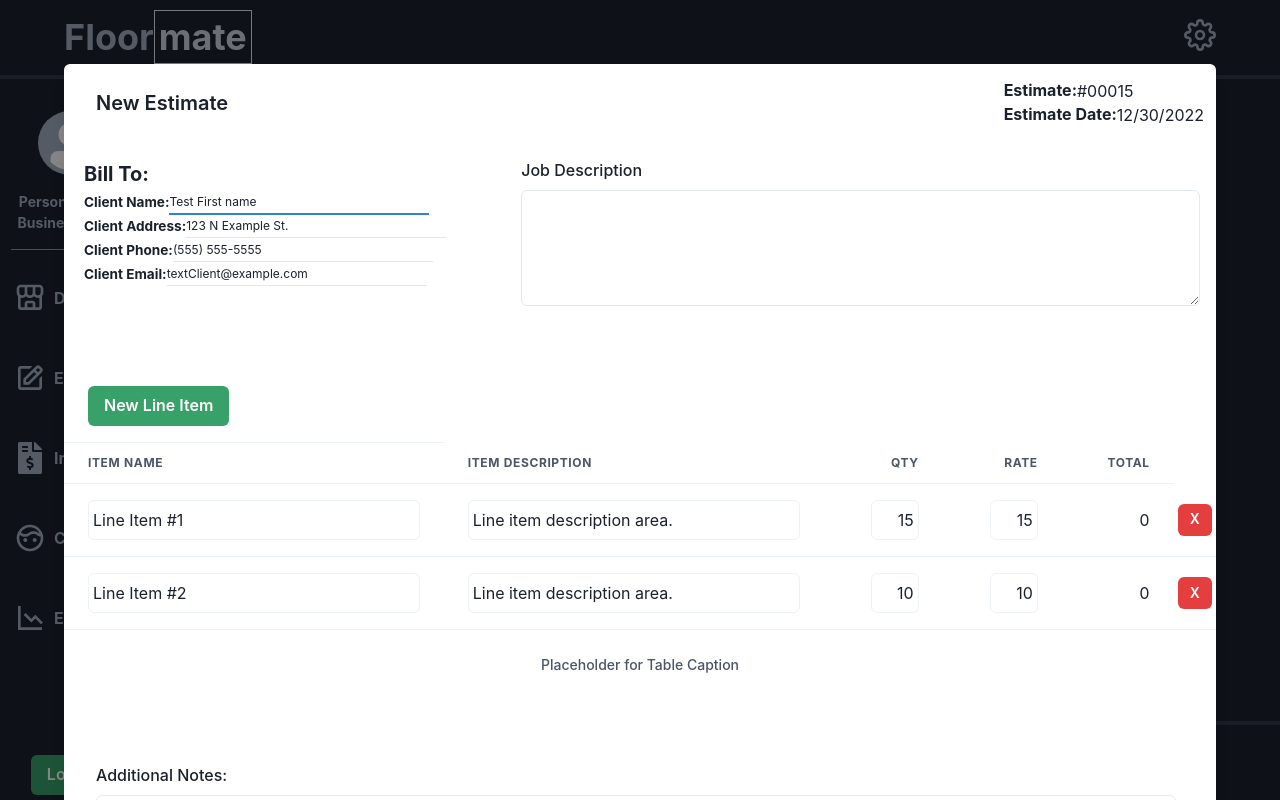
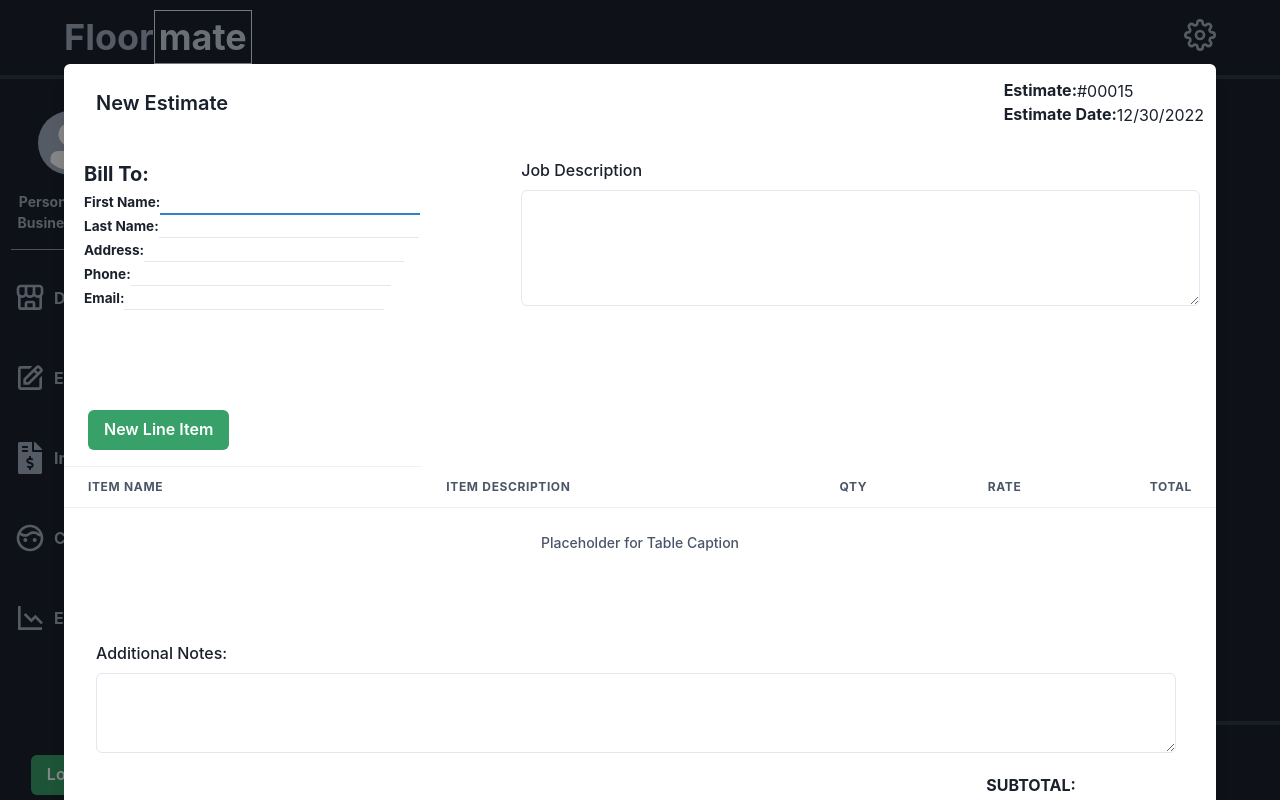
Before and after one commit to AnthonyJRay/floormate, a React (Vite) app: page /estimates in a window 1280 px wide. Both pictures are taken after a click on the button "New Estimate". Built offline with nearby package versions, Linux system fonts and the light colour scheme.

Commit message:
Working through getting default Estimate state to pass down to EstimateForm through props without going undefined.

```diff
--- a/src/components/estimates/EstimateForm.jsx
+++ b/src/components/estimates/EstimateForm/EstimateForm.jsx
@@ -63,9 +63,10 @@ const initialEstimateForm = {
   ],
 };
 
-export default function NewEstimate({
-  onSave = () => {},
-  onChange = () => {},
+export default function EstimateForm({
+  formValues = {},
+  // onSave = () => {},
+  // onChange = () => {},
   onDelete = () => {},
   addLineItem = () => {},
   btnColor = "",
@@ -74,113 +75,12 @@ export default function NewEstimate({
 }) {
   const { isOpen, onOpen, onClose } = useDisclosure();
 
-  const [estimateFormData, setEstimateFormData] = useState(initialEstimateForm);
+  // const [estimateFormData, setEstimateFormData] = useState(initialEstimateForm);
 
-  // Qty Input
-  const handleQtyInput = (e, id) => {
-    estimateFormData.lineItems.map((item) => {
-      if (item.lineItemsID === id + 1) {
-        item.lineItemsQty = e.target.value;
-        if (item.lineItemsQty < 0) {
-          item.lineItemsQty = 0;
-        }
-        let qty = parseFloat(item.lineItemsQty);
-        let rate = parseFloat(item.lineItemsRate);
-        if (isNaN(qty)) {
-          qty = 0;
-        }
-        if (isNaN(rate)) {
-          rate = 0;
-        }
-        item.lineItemsTotal = qty * rate;
-        setEstimateFormData((prevState) => ({
-          lineItems: [...prevState.lineItems],
-        }));
-      }
-    });
-    handleInputTotals();
-  };
+  // Removed helper functions from here and moved them to the HelperFunctions.jsx file.
 
-  // Rate Input
-  const handleRateInput = (e, id) => {
-    estimateFormData.lineItems.map((item) => {
-      if (item.lineItemsID === id + 1) {
-        item.lineItemsRate = e.target.value;
-        if (item.lineItemsRate < 0) {
-          item.lineItemsRate = 0;
-        }
-        let qty = parseFloat(item.lineItemsQty);
-        let rate = parseFloat(item.lineItemsRate);
-        if (isNaN(qty)) {
-          qty = 0;
-        }
-        if (isNaN(rate)) {
-          rate = 0;
-        }
-        item.lineItemsTotal = qty * rate;
-        setEstimateFormData((prevState) => ({
-          lineItems: [...prevState.lineItems],
-        }));
-      }
-    });
-    handleInputTotals();
-  };
-
-  // Get Tax
-  const handleTaxInput = (e) => {
-    let taxInput = e.target.value;
-    let taxRate = parseFloat(taxInput) / 100;
-    if (isNaN(taxRate)) {
-      taxRate = 0;
-    }
-    let subtotal = estimateFormData.estimateSubTotal;
-    let taxAmount = subtotal * taxRate;
-    if (isNaN(taxInput)) {
-      taxRate = 0;
-    }
-
-    setEstimateFormData((prevState) => ({
-      ...prevState,
-      estimateTaxRate: taxInput,
-      estimateTotal: subtotal + taxAmount,
-    }));
-    return taxInput;
-  };
-
-  // Get Totals from inputs
-  const handleInputTotals = () => {
-    let subtotal = 0;
-    estimateFormData.lineItems.map((item) => {
-      subtotal = subtotal + item.lineItemsTotal;
-    });
-    if (subtotal === estimateFormData.estimateSubTotal) {
-      return;
-    }
-    setEstimateFormData((prevState) => ({
-      ...prevState,
-      estimateSubTotal: subtotal,
-    }));
-    return subtotal;
-  };
-
-  // Add new line item
-  const handleAddItem = (e) => {
-    setEstimateFormData((prevState) => ({
-      lineItems: [
-        ...prevState.lineItems,
-        {
-          lineItemsID: 3, // This needs a better way to dynamically add an ID property. Only 3 line items allowed before errors because 4th still has ID of 3.
-          lineItemsName: "New line item!",
-          lineItemsDesc: "New line item created with Add new button!",
-          lineItemsQty: 0,
-          lineItemsRate: 0,
-          lineItemsTotal: 0,
-        },
-      ],
-    }));
-  };
-
-  const currentDate = new Date().toLocaleDateString();
+  const { estimateDate } = formValues;
+  console.log(formValues);
 
   return (
     <Box>
@@ -215,7 +115,7 @@ export default function NewEstimate({
                   height={"100%"}
                 >
                   <Heading size={"sm"}>Estimate Date:</Heading>
-                  <Text>{currentDate}</Text>
+                  <Text>{estimateDate}</Text>
                 </ListItem>
               </Box>
             </List>
@@ -235,50 +135,62 @@ export default function NewEstimate({
                 <Box m={1}>
                   <ListItem display={"flex"} alignItems={"center"}>
                     <Text fontWeight={"bold"} fontSize={".85rem"}>
-                      Client Name:
+                      First Name:
                     </Text>
                     <Input
                       type={"text"}
                       size={"xs"}
                       width={"60%"}
                       variant={"flushed"}
-                      defaultValue={estimateFormData.clientFirstName}
+                      // value={estimateFormData.clientFirstName}
                     />
                   </ListItem>
                   <ListItem display={"flex"} alignItems={"center"}>
                     <Text fontWeight={"bold"} fontSize={".85rem"}>
-                      Client Address:
+                      Last Name:
                     </Text>
                     <Input
                       type={"text"}
                       size={"xs"}
                       width={"60%"}
                       variant={"flushed"}
-                      defaultValue={estimateFormData.clientAddress}
+                      // defaultValue={estimateFormData.clientFirstName}
                     />
                   </ListItem>
                   <ListItem display={"flex"} alignItems={"center"}>
                     <Text fontWeight={"bold"} fontSize={".85rem"}>
-                      Client Phone:
+                      Address:
                     </Text>
                     <Input
                       type={"text"}
                       size={"xs"}
                       width={"60%"}
                       variant={"flushed"}
-                      defaultValue={estimateFormData.clientPhone}
+                      // defaultValue={estimateFormData.clientAddress}
                     />
                   </ListItem>
                   <ListItem display={"flex"} alignItems={"center"}>
                     <Text fontWeight={"bold"} fontSize={".85rem"}>
-                      Client Email:
+                      Phone:
                     </Text>
                     <Input
                       type={"text"}
                       size={"xs"}
                       width={"60%"}
                       variant={"flushed"}
-                      defaultValue={estimateFormData.clientEmail}
+                      // defaultValue={estimateFormData.clientPhone}
+                    />
+                  </ListItem>
+                  <ListItem display={"flex"} alignItems={"center"}>
+                    <Text fontWeight={"bold"} fontSize={".85rem"}>
+                      Email:
+                    </Text>
+                    <Input
+                      type={"text"}
+                      size={"xs"}
+                      width={"60%"}
+                      variant={"flushed"}
+                      // defaultValue={estimateFormData.clientEmail}
                     />
                   </ListItem>
                 </Box>
@@ -296,7 +208,7 @@ export default function NewEstimate({
               <Thead>
                 <Tr>
                   <Td>
-                    <Button colorScheme={"green"} onClick={addLineItem}>
+                    <Button colorScheme={"green"} onClick={() => addLineItem}>
                       New Line Item
                     </Button>
                   </Td>
@@ -310,7 +222,7 @@ export default function NewEstimate({
                 </Tr>
               </Thead>
               <Tbody>
-                {estimateFormData.lineItems.map((item, id) => {
+                {/* {estimateFormData.lineItems.map((item, id) => {
                   return (
                     <Tr key={item.lineItemsID}>
                       <Td>
@@ -361,7 +273,7 @@ export default function NewEstimate({
                       </Td>
                     </Tr>
                   );
-                })}
+                })} */}
               </Tbody>
             </Table>
           </TableContainer>
@@ -385,19 +297,19 @@ export default function NewEstimate({
               </List>
               <List pl={5}>
                 <ListItem h={"32px"} p={1}>
-                  {estimateFormData.estimateSubTotal}
+                  {/* {estimateFormData.estimateSubTotal} */}
                 </ListItem>
                 <ListItem h={"32px"} p={1}>
                   <Input
                     w={"3rem"}
                     size={"xs"}
-                    value={estimateFormData.estimateTaxRate}
+                    // value={estimateFormData.estimateTaxRate}
                     onChange={(e) => handleTaxInput(e)}
                   />{" "}
                   %
                 </ListItem>
                 <ListItem h={"32px"} p={1}>
-                  {estimateFormData.estimateTotal}
+                  {/* {estimateFormData.estimateTotal} */}
                 </ListItem>
               </List>
             </Box>
--- a/src/components/estimates/EstimatesBody.jsx
+++ b/src/components/estimates/EstimatesBody.jsx
@@ -1,10 +1,10 @@
 import { Heading, Text, Button, Flex, GridItem, Box } from "@chakra-ui/react";
 import { DeleteIcon } from "@chakra-ui/icons";
 
-import EstimateForm from "./EstimateForm";
+import EstimateForm from "./EstimateForm/EstimateForm";
 
 export default function EstimatesBody({
-  value,
+  // value,
   name = "Client Name",
   description = "Job Description",
   total = "Estimate total",
@@ -68,15 +68,15 @@ export default function EstimatesBody({
         </Flex>
         <Box
           display={"flex"}
-          width={"90%"}
           justifyContent={"space-around"}
           m={2}
+          width={["75%", "65%", "60%", "55%", "35%"]}
         >
           <EstimateForm
             btnText={"View"}
             btnColor={"yellow"}
             btnIcon={false}
-            addLineItem={addLineItem}
+            addLineItem={() => addLineItem}
           />
           <Button
             size={"sm"}
```
Also changed, not shown: src/components/estimates/EstimateForm/HelperFunctions.jsx (added, +103 -0 lines), src/pages/Estimates.jsx (+30 -16 lines), src/components/estimates/EstimateForm/tableBody.css (renamed from src/components/estimates/tableBody.css).
